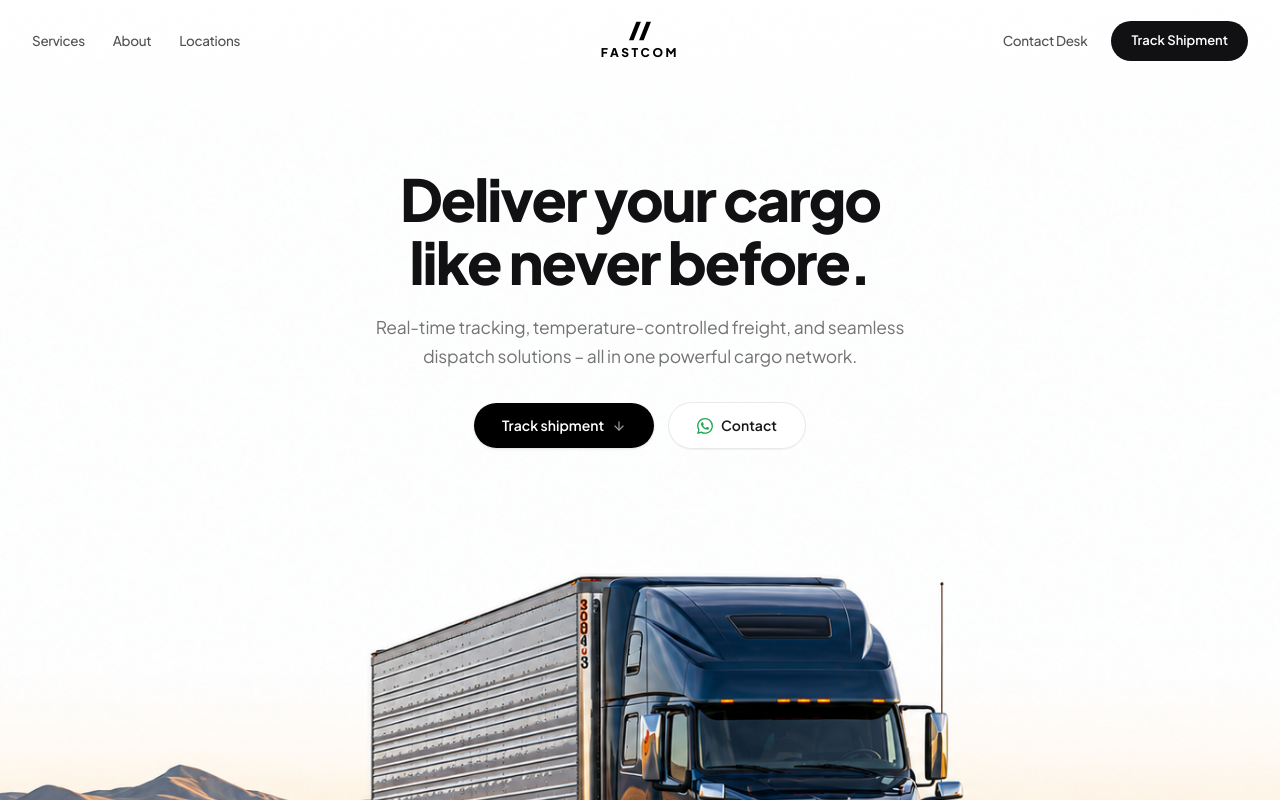
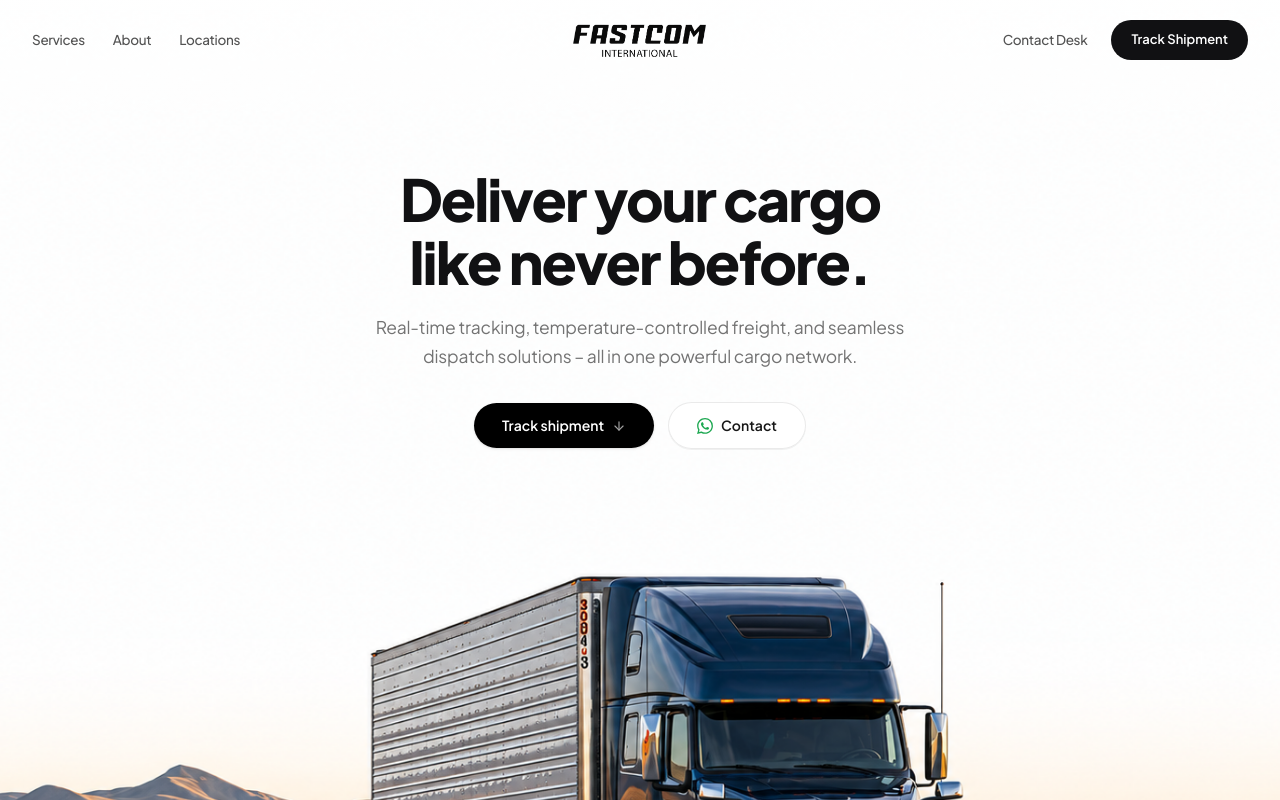
Before and after one commit to zer01labss-com/fastcom-website, a Next.js app: page / in a window 1280 px wide. Shown: the top 800 px of the page. Built offline with nearby package versions, Linux system fonts and the light colour scheme.

Commit message:
improvement.

```diff
--- a/src/components/Footer.tsx
+++ b/src/components/Footer.tsx
@@ -1,6 +1,7 @@
 "use client";
 
 import Link from "next/link";
+import Image from "next/image";
 import { Globe } from "lucide-react";
 
 export default function Footer() {
@@ -10,21 +11,14 @@ export default function Footer() {
         {/* Brand & Description Side-by-Side */}
         <div className="flex flex-col md:flex-row md:items-center justify-between gap-5 pb-6 border-b border-neutral-100">
           <div className="flex flex-col sm:flex-row sm:items-center gap-3.5 sm:gap-5">
-            <Link href="/" className="inline-flex items-center gap-2 group shrink-0">
-              <svg
-                width="24"
-                height="20"
-                viewBox="0 0 28 24"
-                fill="none"
-                xmlns="http://www.w3.org/2000/svg"
-                className="text-black"
-              >
-                <path d="M10 2L2 22H7L15 2H10Z" fill="currentColor" />
-                <path d="M21 2L13 22H18L26 2H21Z" fill="currentColor" />
-              </svg>
-              <span className="text-[13px] font-extrabold tracking-[0.22em] uppercase text-black">
-                FASTCOM CARGO
-              </span>
+            <Link href="/" className="inline-flex items-center group shrink-0">
+              <Image
+                src="/fastcom-logo.png"
+                alt="Fastcom Logo"
+                width={200}
+                height={60}
+                className="h-9 sm:h-10 w-auto object-contain"
+              />
             </Link>
 
             <span className="hidden sm:inline-block w-px h-3.5 bg-neutral-200" />
--- a/src/components/Navbar.tsx
+++ b/src/components/Navbar.tsx
@@ -2,6 +2,7 @@
 
 import { useState, useEffect } from "react";
 import Link from "next/link";
+import Image from "next/image";
 import { Menu, X, ArrowUpRight } from "lucide-react";
 
 export default function Navbar() {
@@ -54,24 +55,16 @@ export default function Navbar() {
           <div className="flex justify-center">
             <Link
               href="/"
-              className="flex flex-col items-center justify-center group cursor-pointer select-none"
+              className="flex items-center justify-center group cursor-pointer select-none"
             >
-              <div className="flex items-center gap-1.5 mb-0.5">
-                <svg
-                  width="26"
-                  height="22"
-                  viewBox="0 0 28 24"
-                  fill="none"
-                  xmlns="http://www.w3.org/2000/svg"
-                  className="text-black transform group-hover:scale-105 transition-transform duration-200"
-                >
-                  <path d="M10 2L2 22H7L15 2H10Z" fill="currentColor" />
-                  <path d="M21 2L13 22H18L26 2H21Z" fill="currentColor" />
-                </svg>
-              </div>
-              <span className="text-[12px] font-black tracking-[0.22em] uppercase text-black">
-                FASTCOM
-              </span>
+              <Image
+                src="/fastcom-logo.png"
+                alt="Fastcom Logo"
+                width={200}
+                height={58}
+                priority
+                className="h-10 w-auto object-contain transform group-hover:scale-[1.02] transition-transform duration-200"
+              />
             </Link>
           </div>
 
@@ -95,21 +88,15 @@ export default function Navbar() {
         {/* ─── Mobile View (Flex Layout) ─── */}
         <div className="flex md:hidden items-center justify-between">
           {/* Mobile Logo */}
-          <Link href="/" className="flex items-center gap-2">
-            <svg
-              width="22"
-              height="18"
-              viewBox="0 0 28 24"
-              fill="none"
-              xmlns="http://www.w3.org/2000/svg"
-              className="text-black"
-            >
-              <path d="M10 2L2 22H7L15 2H10Z" fill="currentColor" />
-              <path d="M21 2L13 22H18L26 2H21Z" fill="currentColor" />
-            </svg>
-            <span className="text-[12px] font-black tracking-[0.2em] uppercase text-black">
-              FASTCOM
-            </span>
+          <Link href="/" className="flex items-center">
+            <Image
+              src="/fastcom-logo.png"
+              alt="Fastcom Logo"
+              width={160}
+              height={50}
+              priority
+              className="h-8.5 sm:h-9.5 w-auto object-contain"
+            />
           </Link>
 
           {/* Mobile Actions */}
```
Also changed, not shown: public/fastcom-logo.png (added).
